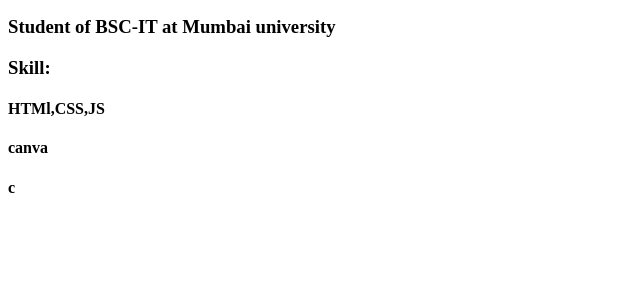
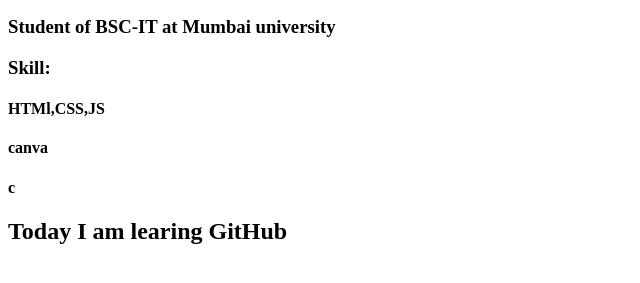
Before and after one commit to aaryan-singh123/aaryan-singh123.github.io, a plain HTML site: page index.html in a window 1280 px wide. Shown: the part 91-374 px from the top of the page, without its empty margins (0-640 px from the left). Drawn offline with Linux system fonts and the light colour scheme.

Commit message:
Update index.html

```diff
--- a/index.html
+++ b/index.html
@@ -8,5 +8,6 @@
     <h4>HTMl,CSS,JS</h4>
     <h4>canva</h4>
     <h4>c</h4>
+    <h2>Today I am learing GitHub</h2>
   </body>
 </html>
```
